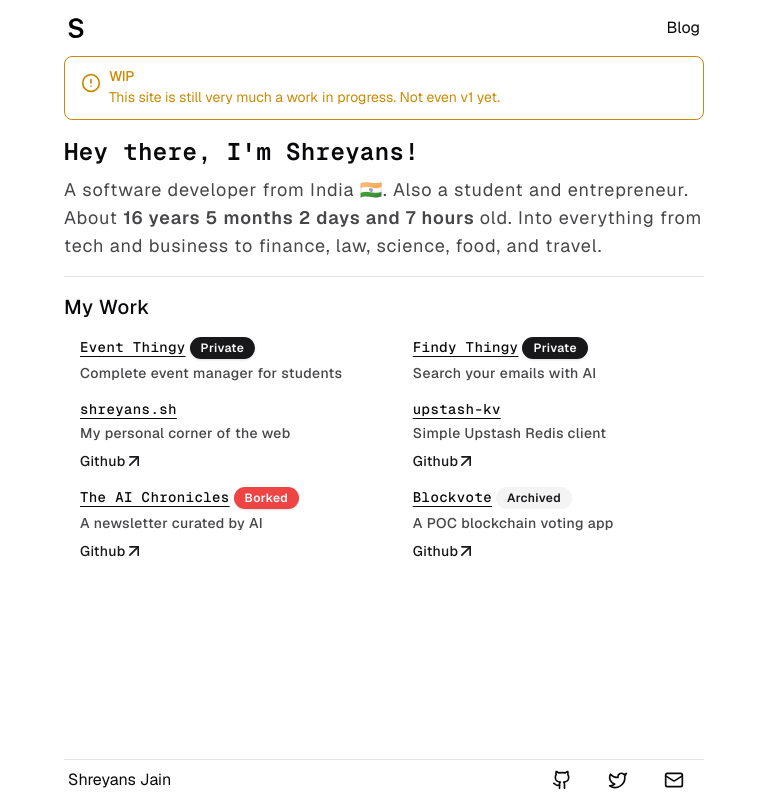
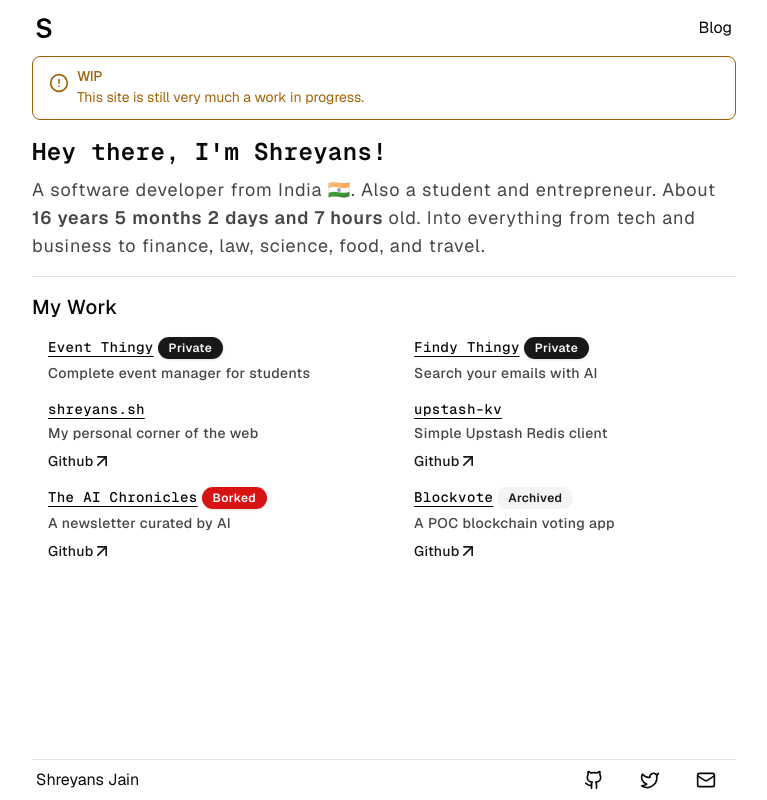
Before and after one commit to CodeWithShreyans/shreyans.sh, a Next.js app: page / in a window 1280 px wide. Shown: the whole page, without its empty margins (256-1023 px from the left). Built offline with nearby package versions, Linux system fonts and the light colour scheme.

Commit message:
more stuff
Signed-off-by: Shreyans Jain <shreyans@shreyans.sh>

```diff
--- a/src/app/(pages)/globals.css
+++ b/src/app/(pages)/globals.css
@@ -25,7 +25,7 @@
         --accent: 240 4.8% 95.9%;
         --accent-foreground: 240 5.9% 10%;
 
-        --destructive: 0 84.2% 60.2%;
+        --destructive: 0 84.2% 46%;
         --destructive-foreground: 0 0% 98%;
 
         --border: 240 5.9% 90%;
@@ -80,4 +80,8 @@
     body {
         @apply bg-background text-foreground;
     }
+
+    main {
+        @apply animate-fade-in
+    }
 }
--- a/src/app/(pages)/layout.tsx
+++ b/src/app/(pages)/layout.tsx
@@ -90,7 +90,7 @@ export default function RootLayout({
         >
             <body
                 className={cn(
-                    "mx-auto flex h-fit min-h-screen max-w-xl flex-col items-center justify-between gap-2 px-4 text-base sm:max-w-2xl",
+                    "mx-auto flex h-fit min-h-screen max-w-xl flex-col items-center justify-between gap-2 px-4 text-base sm:max-w-[46rem]",
                 )}
                 id="body"
             >
@@ -102,16 +102,14 @@ export default function RootLayout({
                 >
                     <div className="flex w-full flex-col gap-2" id="top">
                         <Header />
-                        <Alert variant="warning">
+                        <Alert className="animate-fade-in" variant="warning">
                             <AlertCircle className="h-5 w-5" />
                             <AlertTitle>WIP</AlertTitle>
                             <AlertDescription>
                                 This site is still very much a work in progress.
-                                Not even v1 yet.
                             </AlertDescription>
                         </Alert>
-                        {/* @ts-expect-error Radix ReactNode type issue */}
-                        <Slot className="h-full w-full">{children}</Slot>
+                        {children}
                     </div>
                     <Footer />
                 </ThemeProvider>
--- a/src/components/footer.tsx
+++ b/src/components/footer.tsx
@@ -11,7 +11,7 @@ import { Separator } from "@/components/shadcn/separator"
 
 const Footer = () => {
     return (
-        <footer className="w-full" id="bottom">
+        <footer className="w-full animate-up" id="bottom">
             <Separator />
             <div
                 className="flex h-[5vh] items-center justify-between p-1"
--- a/src/components/header.tsx
+++ b/src/components/header.tsx
@@ -13,7 +13,7 @@ import "./header.css"
 const Header = () => {
     return (
         <header
-            className="mt-2 flex h-[5vh] w-full items-center justify-between p-1"
+            className="mt-2 flex h-[5vh] w-full animate-down items-center justify-between p-1"
             id="header"
         >
             {/* eslint-disable-next-line tailwindcss/no-custom-classname */}
--- a/src/components/shadcn/alert.tsx
+++ b/src/components/shadcn/alert.tsx
@@ -18,7 +18,7 @@ const alertVariants = cva(
                 destructive:
                     "border-destructive/50 text-destructive dark:border-destructive [&>svg]:text-destructive",
                 warning:
-                    " border-yellow-600 text-yellow-600 dark:border-yellow-500 dark:text-yellow-500 [&>svg]:text-yellow-600 dark:[&>svg]:text-yellow-500",
+                    " border-yellow-700 text-yellow-700 dark:border-yellow-500 dark:text-yellow-500 [&>svg]:text-yellow-700 dark:[&>svg]:text-yellow-500",
             },
         },
     },
--- a/tailwind.config.ts
+++ b/tailwind.config.ts
@@ -21,7 +21,10 @@ module.exports = {
             animation: {
                 "accordion-down": "accordion-down 0.2s ease-out",
                 "accordion-up": "accordion-up 0.2s ease-out",
+                down: "down 1.5s ease-in-out 0s 1 normal none running",
+                "fade-in": "fade-in 1.5s ease-in-out 0s 1 normal none running",
                 "rotate-clock-180": "rotate-180 0.2s ease-out",
+                up: "up 1.5s ease-in-out 0s 1 normal none running",
             },
             borderRadius: {
                 lg: "var(--radius)",
@@ -76,9 +79,21 @@ module.exports = {
                     from: { height: "var(--radix-accordion-content-height)" },
                     to: { height: "0" },
                 },
+                down: {
+                    from: { opacity: "0", transform: "translateY(-0.5rem)" },
+                    to: { opacity: "1", transform: "translateY(0)" },
+                },
+                "fade-in": {
+                    from: { opacity: "0" },
+                    to: { opacity: "1" },
+                },
                 "rotate-clock-180": {
                     from: { transform: "rotate(0deg)" },
                     to: { transform: "rotate(180deg)" },
+                },
+                up: {
+                    from: { opacity: "0", transform: "translateY(0.5rem)" },
+                    to: { opacity: "1", transform: "translateY(0)" },
                 },
             },
         },
```
